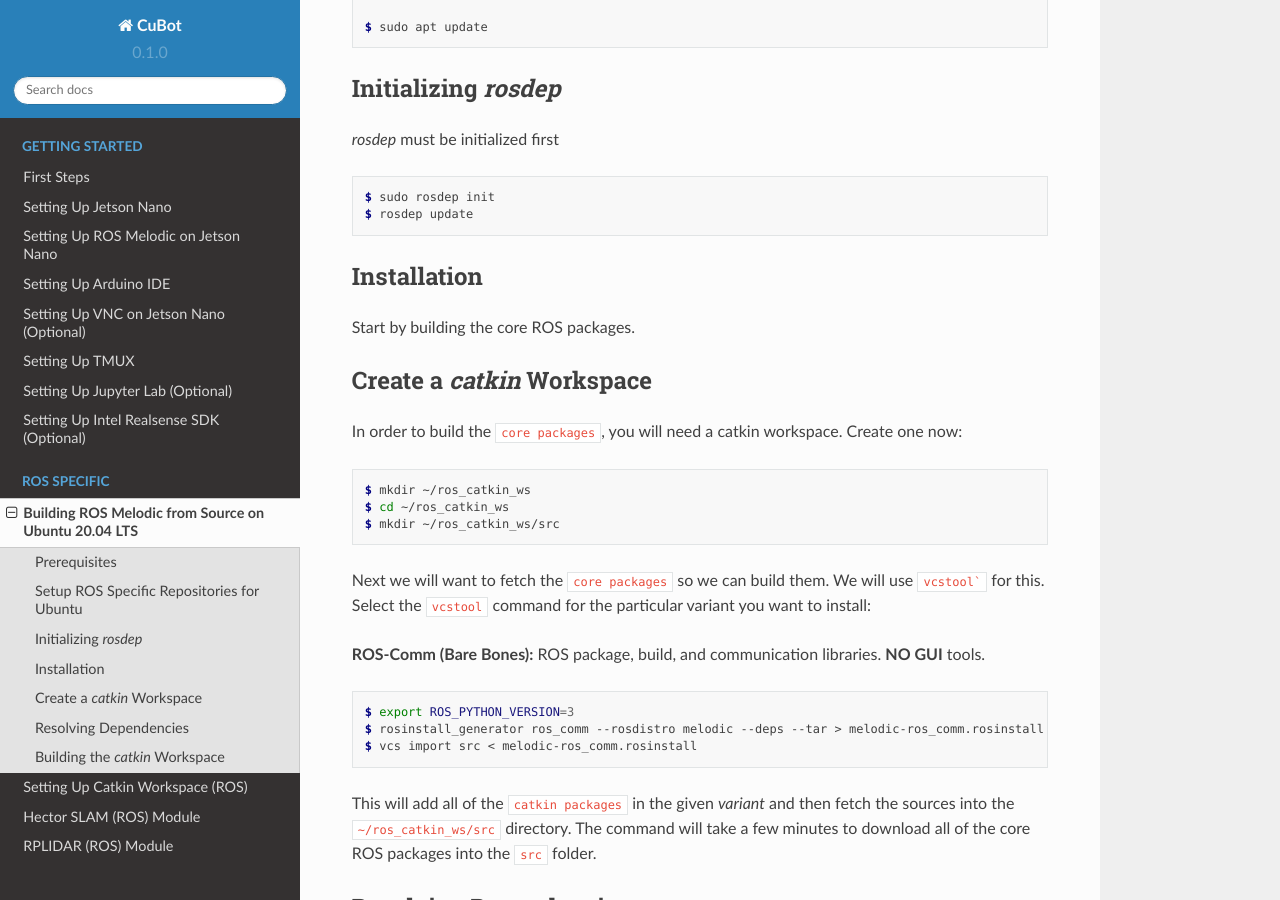
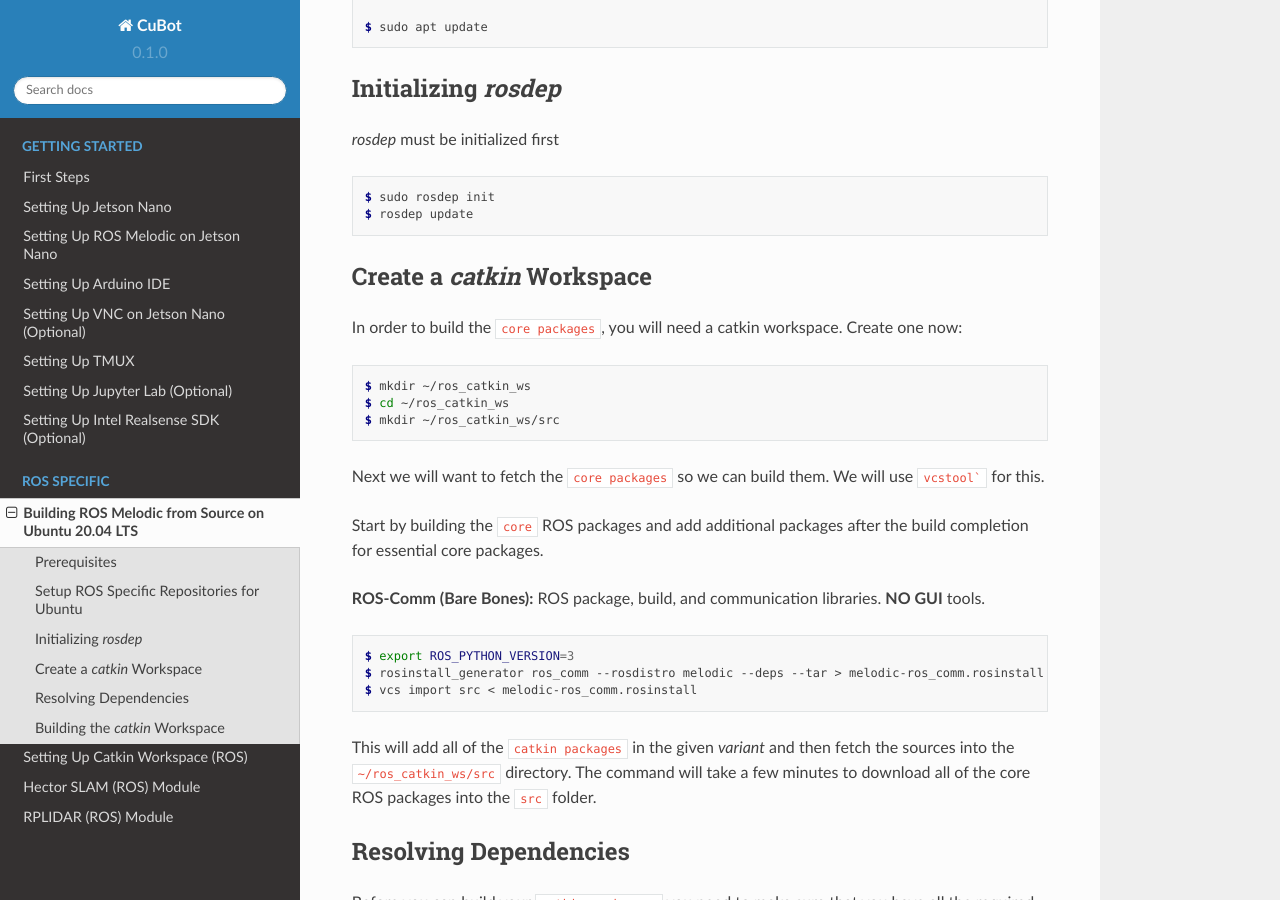
Before and after one commit to VIML-NITA/docs, a Sphinx documentation site: the page built from docs/source/ros-specific/build-ros-source.rst, in a window 1280 px wide and 900 px high, scrolled down 963 px. Built offline with Sphinx 7.4.7 and the Read the Docs theme 2.0.0, drawn with Linux system fonts in a browser that asks for light colours; pages that are not in the unit, such as notebooks, are missing from menus.

Commit message:
fix typo again

````diff
--- a/docs/source/ros-specific/build-ros-source.rst
+++ b/docs/source/ros-specific/build-ros-source.rst
@@ -45,11 +45,6 @@ Initializing `rosdep`
     $ sudo rosdep init
     $ rosdep update
 
-Installation
--------------
-
-Start by building the core ROS packages.
-
 Create a `catkin` Workspace
 ----------------------------
 
@@ -64,7 +59,8 @@ In order to build the ``core packages``, you will need a catkin workspace. Creat
 
 Next we will want to fetch the ``core packages`` so we can build them.
 We will use ``vcstool``` for this.
-Select the ``vcstool`` command for the particular variant you want to install:
+
+Start by building the ``core`` ROS packages and add additional packages after the build completion for essential core packages.
 
 **ROS-Comm (Bare Bones):** ROS package, build, and communication libraries. **NO GUI** tools.
 
````
